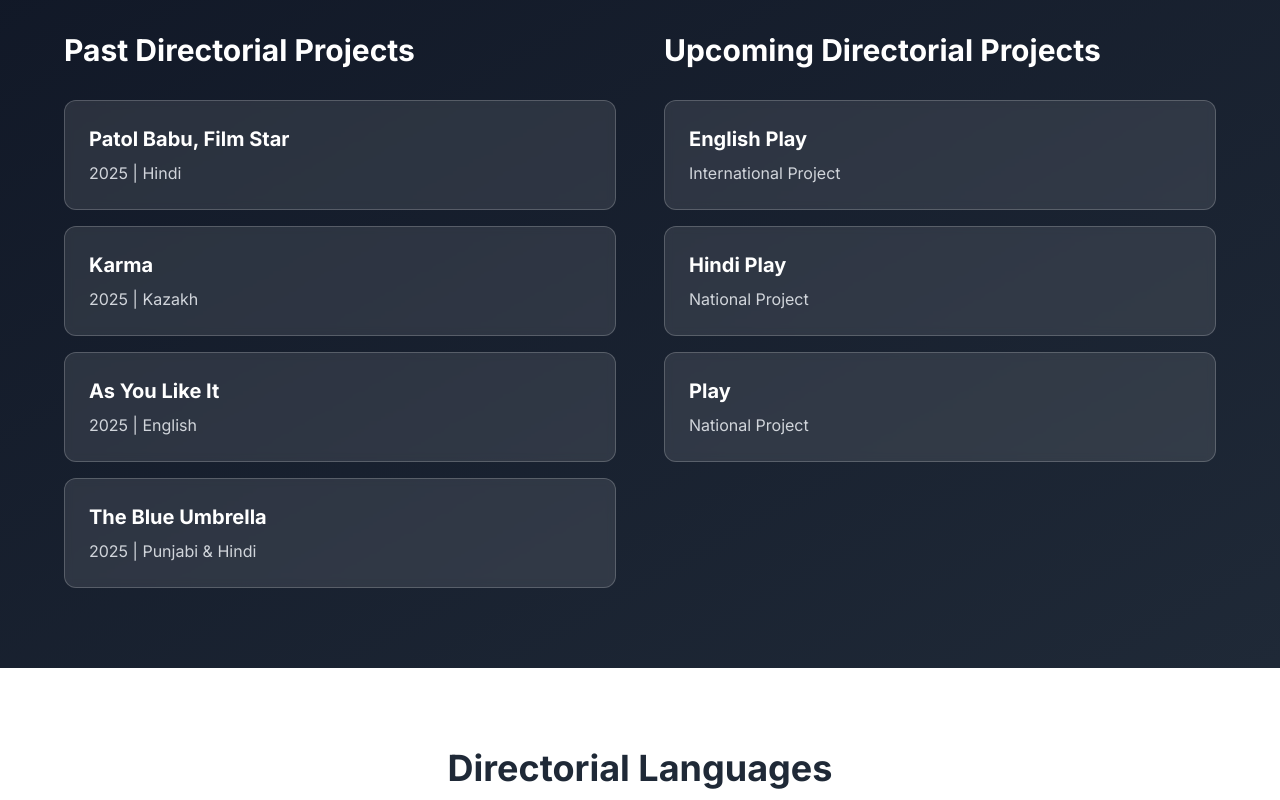
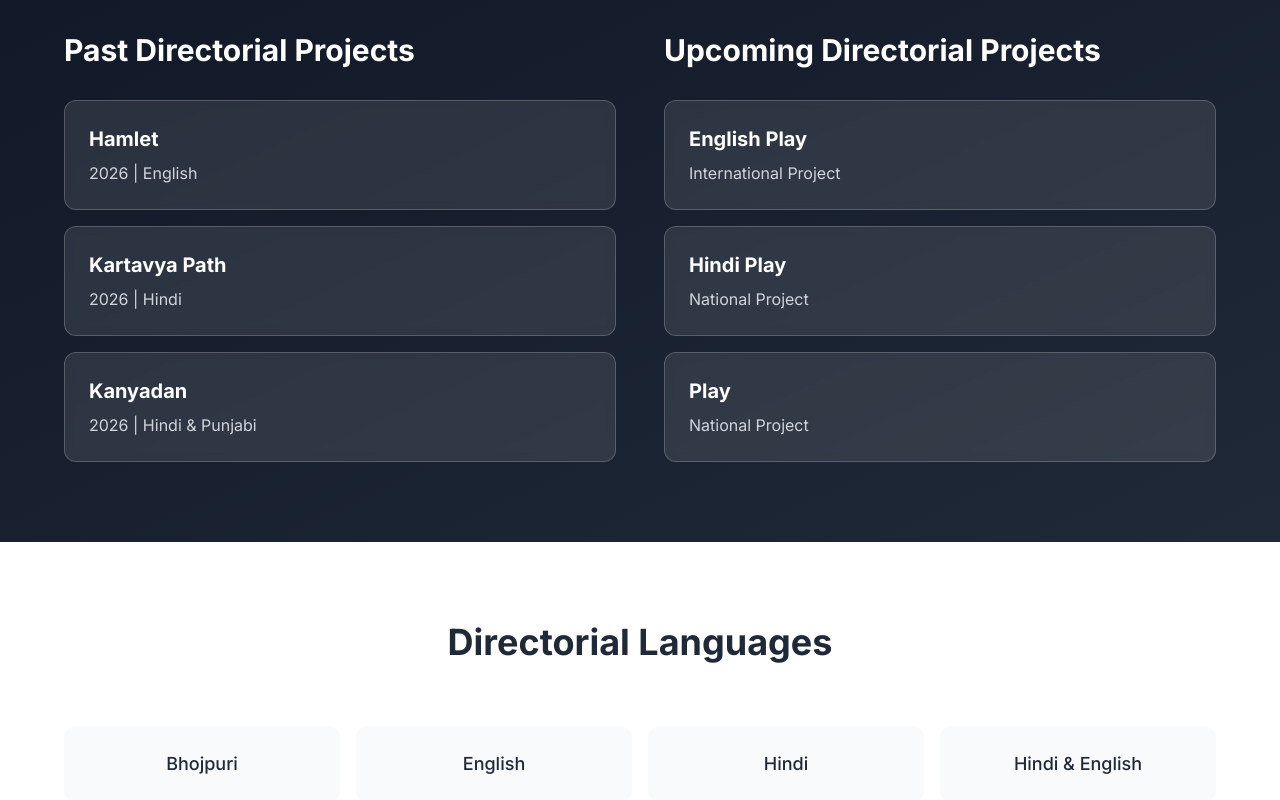
Before and after one commit to querycode-techno/kumarsumitt, a Next.js app: page /portfolio/director in a window 1280 px wide. Shown: the part 3140-3940 px from the top of the page. Built offline with nearby package versions, Linux system fonts and the light colour scheme.

Commit message:
Update past projects in director-client.jsx to reflect new titles, years, and languages for improved accuracy and relevance.

```diff
--- a/app/portfolio/director/director-client.jsx
+++ b/app/portfolio/director/director-client.jsx
@@ -36,24 +36,19 @@ const notableDirections = [
 
 const pastProjects = [
   {
-    title: "Patol Babu, Film Star",
-    year: "2025",
+    title: "Hamlet",
+    year: "2026",
+    language: "English"
+  },
+  {
+    title: "Kartavya Path",
+    year: "2026",
     language: "Hindi"
   },
   {
-    title: "Karma",
-    year: "2025",
-    language: "Kazakh"
-  },
-  {
-    title: "As You Like It",
-    year: "2025",
-    language: "English"
-  },
-  {
-    title: "The Blue Umbrella",
-    year: "2025",
-    language: "Punjabi & Hindi"
+    title: "Kanyadan",
+    year: "2026",
+    language: "Hindi & Punjabi"
   }
 ]
 
```
